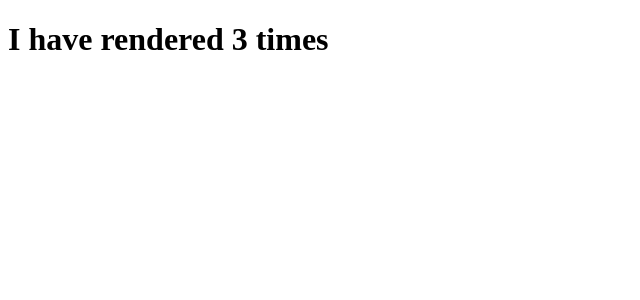
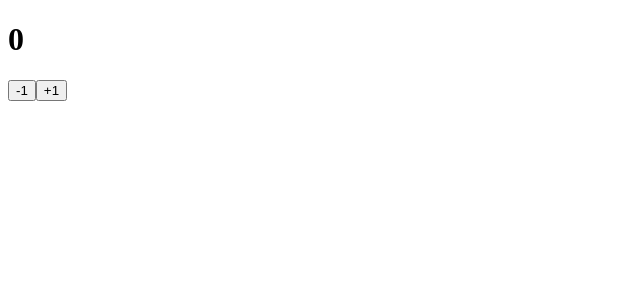
Before and after one commit to samwanyua/React, a React (Create React App) app: page / in a window 1280 px wide. Shown: the top 300 px of the page, without its empty margins (0-640 px from the left). Built offline with nearby package versions, Linux system fonts and the light colour scheme.

Commit message:
Implement useRef

```diff
--- a/src/App.js
+++ b/src/App.js
@@ -66,7 +66,6 @@
   //   setTimeout(()=>{
   //     setCout((cout) => cout+1)
   //   },2000)
-  // })
 
 
   // execute the callback function only once when the component gets loaded
@@ -83,6 +82,12 @@
       setCout((cout) => cout+1)
     },2000)
   },[cout,name])
+
+
+  // useRef
+  const [countRef, setCountRef] = useState(0);
+  const [value, setValue] = useState(0);
+
 
 
 
@@ -104,7 +109,14 @@
       <button onClick={increaseCount}>Add</button>
       <button onClick={decreaseCount}>Remove</button> */}
 
-      <h1>I have rendered {cout} times</h1>
+      {/* <h1>I have rendered {cout} times</h1> */}
+
+      <h1>{value}</h1>
+
+      <button onClick={() => {setValue(prev => prev-1)}}>-1</button>
+      <button onClick={() => {setValue(prev => prev+1)}}>+1</button>
+
+
     </>
 
   );
```
Also changed, not shown: Notes/Notes.txt.
